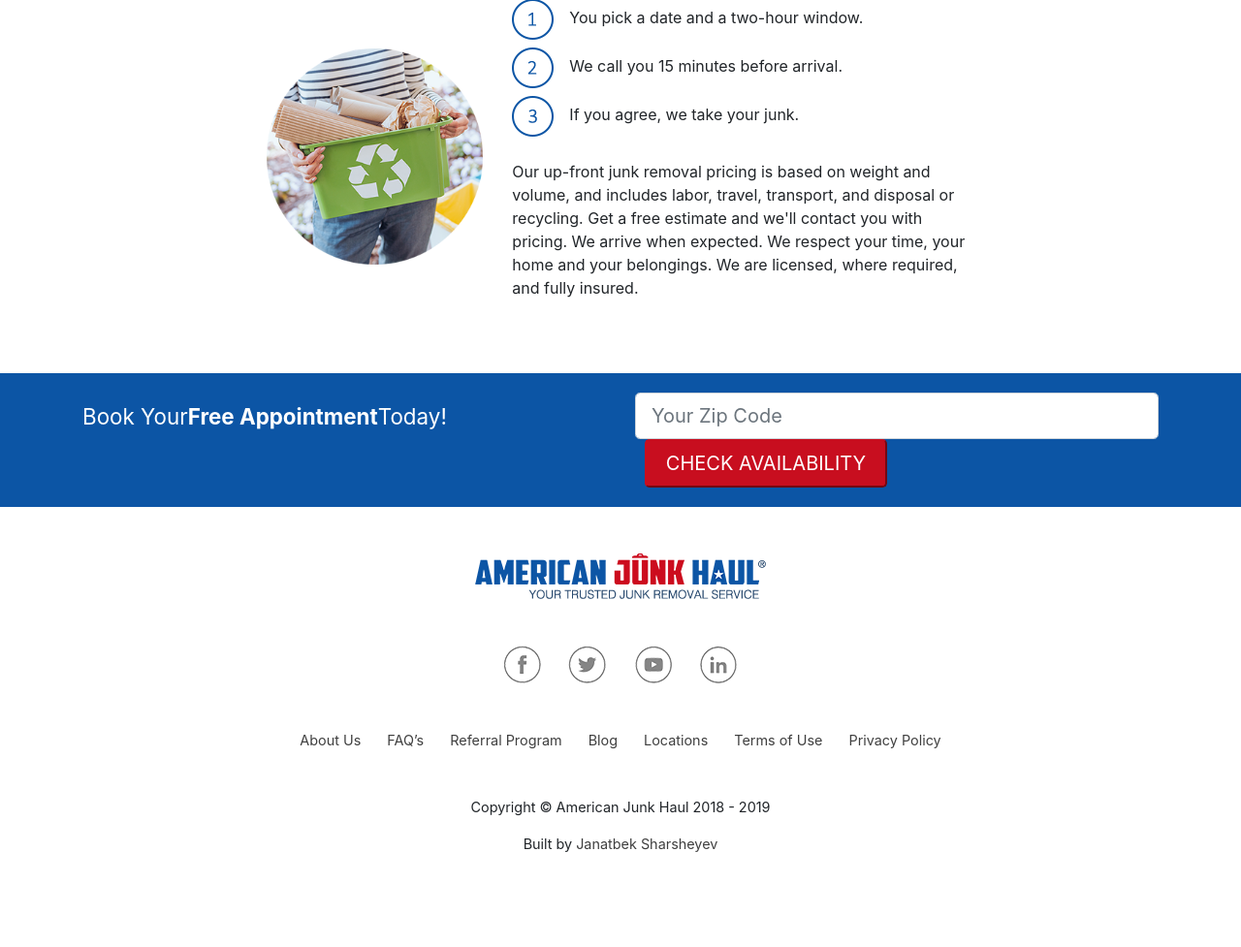
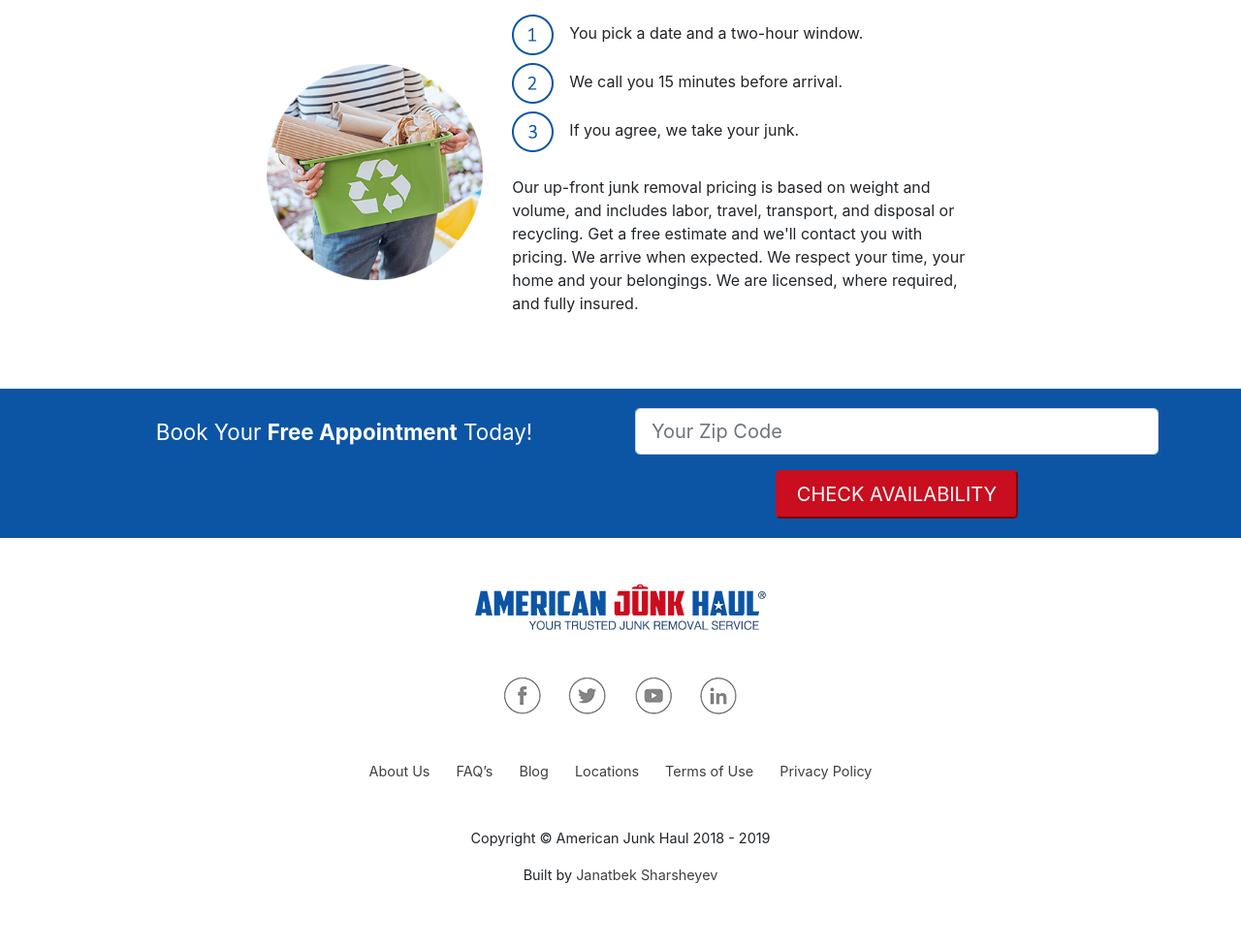
Before and after one commit to Janatbek/AMH, a PHP site: page / in a window 1280 px wide. Shown: the part 1881-2858 px from the top of the page at 97% size. Before the commit the page ends 2760 px from the top, so only its background shows below. Run offline with PHP 8.4, Linux system fonts and the light colour scheme; data that the repository does not hold is empty.

Commit message:
fix footer form

```diff
--- a/footer.php
+++ b/footer.php
@@ -11,7 +11,7 @@
 				<ul class="list-inline mt-5">
 					<li class="list-inline-item"><a href="about-us">About Us</a></li>
 					<li class="list-inline-item"><a href="frequently-asked-questions">FAQ’s</a></li>
-					<li class="list-inline-item"><a href="referral-program">Referral Program</a></li>
+					<!-- <li class="list-inline-item"><a href="referral-program">Referral Program</a></li> -->
 					<li class="list-inline-item"><a href="blog">Blog</a></li>
 					<li class="list-inline-item"><a href="locations">Locations</a></li>
 					<li class="list-inline-item"><a href="terms-of-use">Terms of Use</a></li>
--- a/form-and-buttons.php
+++ b/form-and-buttons.php
@@ -7,7 +7,7 @@
         onkeypress="return
         isNumberKey(event)"
         name="zipCode">
-    <button type="submit" class="btn-lg lg-2 lead_header_button">Check Availability</button>
+    <button type="submit" class="btn-lg lg-2 lead_header_button mt-3">Check Availability</button>
 </form>
 <button type="button" class="d-md-none btn-lg lg-2 lead_header_button mt-3">
     <a style="color: white;" href="tel:+13236181141">Call US</a>
--- a/form-start.php
+++ b/form-start.php
@@ -1,10 +1,10 @@
 <section class="headbar">
     <div class="container">
         <div class="row">
-            <div class="col-lg-6 mt-2 book-appointment">
-                <span class="cta_title">Book Your<strong>Free Appointment</strong>Today!</span>
+            <div class="col-lg-6 col-sm-12 mt-2 book-appointment" style="text-align: center">
+                <span class="cta_title">Book Your <strong>Free Appointment</strong> Today!</span>
             </div>
-            <div class="col-lg-6">
+            <div class="col-lg-6 col-sm-12" style="text-align: center;">
                 <?php include("form-and-buttons.php") ?>
             </div>
         </div>
```
Also changed, not shown: free-appointment-thanks.php (+9 -3 lines).
